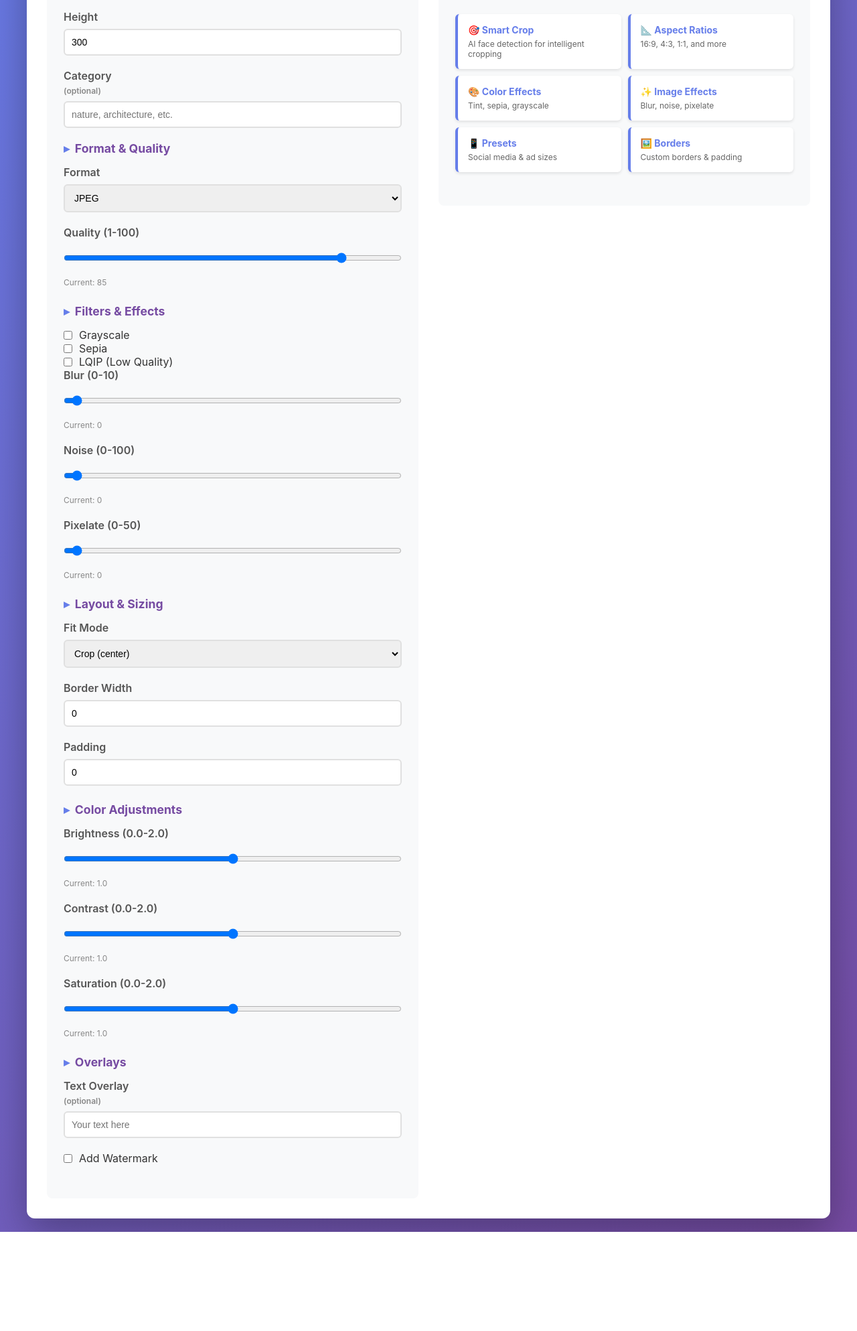
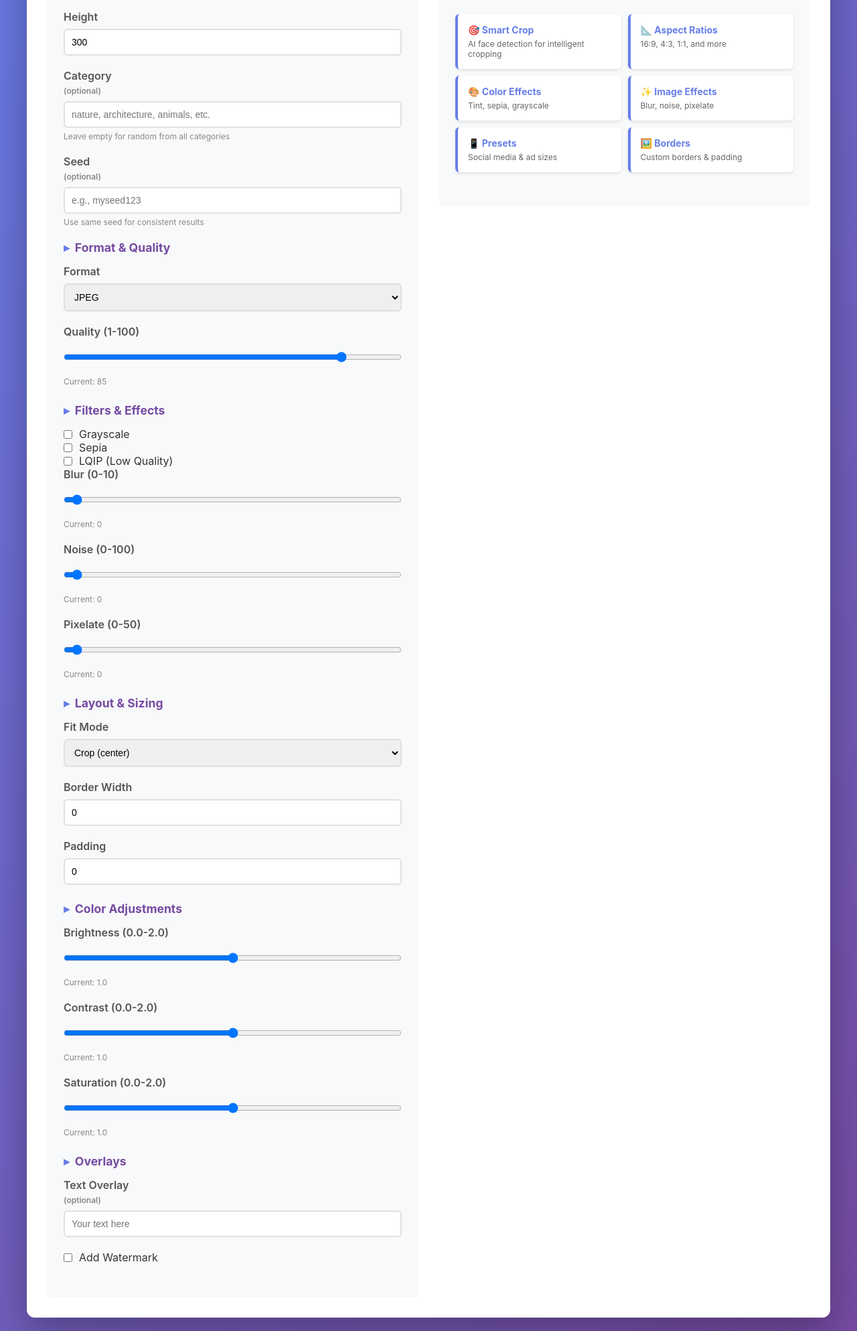
Before and after one commit to riadvice/placepix, a FastAPI app: page /features in a window 1280 px wide. Shown: the part 443-2430 px from the top of the page at 67% size. Before the commit the page ends 2282 px from the top, so only its background shows below. Run offline with FastAPI, Linux system fonts and the light colour scheme; parts of the project's set-up code (start-up, migrations or seed data) failed here and were passed over.

Commit message:
Add category and seed selection to presets and ratio endpoints for realistic previews

```diff
--- a/templates/features.html
+++ b/templates/features.html
@@ -418,7 +418,13 @@
                         </div>
                         <div class="form-group">
                             <label>Category <small>(optional)</small></label>
-                            <input type="text" id="category" placeholder="nature, architecture, etc.">
+                            <input type="text" id="category" placeholder="nature, architecture, animals, etc.">
+                            <small>Leave empty for random from all categories</small>
+                        </div>
+                        <div class="form-group">
+                            <label>Seed <small>(optional)</small></label>
+                            <input type="text" id="seed" placeholder="e.g., myseed123">
+                            <small>Use same seed for consistent results</small>
                         </div>
                     </div>
 
@@ -454,6 +460,14 @@
                             <label>Height</label>
                             <input type="number" id="ratio-height" value="1080" min="8" max="2000">
                         </div>
+                        <div class="form-group">
+                            <label>Category <small>(optional)</small></label>
+                            <input type="text" id="ratio-category" placeholder="nature, architecture, etc.">
+                        </div>
+                        <div class="form-group">
+                            <label>Seed <small>(optional)</small></label>
+                            <input type="text" id="ratio-seed" placeholder="e.g., myseed123">
+                        </div>
                     </div>
 
                     <!-- Preset endpoint -->
@@ -471,6 +485,15 @@
                                 <option value="desktop">Desktop (1920x1080)</option>
                                 <option value="4k">4K (3840x2160)</option>
                             </select>
+                        </div>
+                        <div class="form-group">
+                            <label>Category <small>(optional)</small></label>
+                            <input type="text" id="preset-category" placeholder="nature, architecture, etc.">
+                            <small>Get realistic images instead of abstract placeholders</small>
+                        </div>
+                        <div class="form-group">
+                            <label>Seed <small>(optional)</small></label>
+                            <input type="text" id="preset-seed" placeholder="e.g., myseed123">
                         </div>
                     </div>
 
@@ -731,7 +754,9 @@
                     const width = document.getElementById('width').value;
                     const height = document.getElementById('height').value;
                     const category = document.getElementById('category').value;
+                    const seed = document.getElementById('seed').value;
                     url = `/${width}/${height}${category ? '/' + category : ''}`;
+                    if (seed) params.push(`seed=${encodeURIComponent(seed)}`);
                     break;
 
                 case 'id':
@@ -744,12 +769,18 @@
                 case 'ratio':
                     const ratio = document.getElementById('ratio').value;
                     const ratioHeight = document.getElementById('ratio-height').value;
-                    url = `/ratio/${ratio}/${ratioHeight}`;
+                    const ratioCategory = document.getElementById('ratio-category').value;
+                    const ratioSeed = document.getElementById('ratio-seed').value;
+                    url = `/ratio/${ratio}/${ratioHeight}${ratioCategory ? '/' + ratioCategory : ''}`;
+                    if (ratioSeed) params.push(`seed=${encodeURIComponent(ratioSeed)}`);
                     break;
 
                 case 'preset':
                     const preset = document.getElementById('preset').value;
-                    url = `/preset/${preset}`;
+                    const presetCategory = document.getElementById('preset-category').value;
+                    const presetSeed = document.getElementById('preset-seed').value;
+                    url = `/preset/${preset}${presetCategory ? '/' + presetCategory : ''}`;
+                    if (presetSeed) params.push(`seed=${encodeURIComponent(presetSeed)}`);
                     break;
 
                 case 'solid':
```
